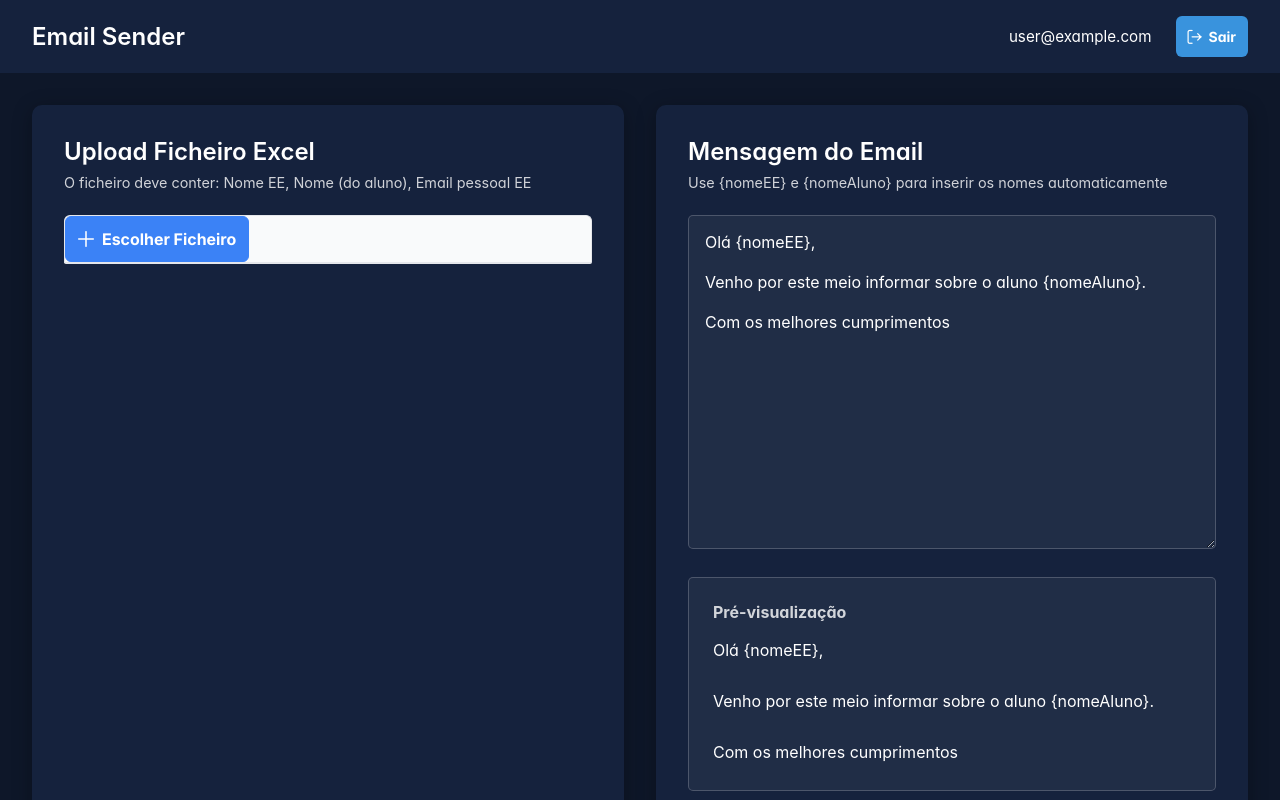
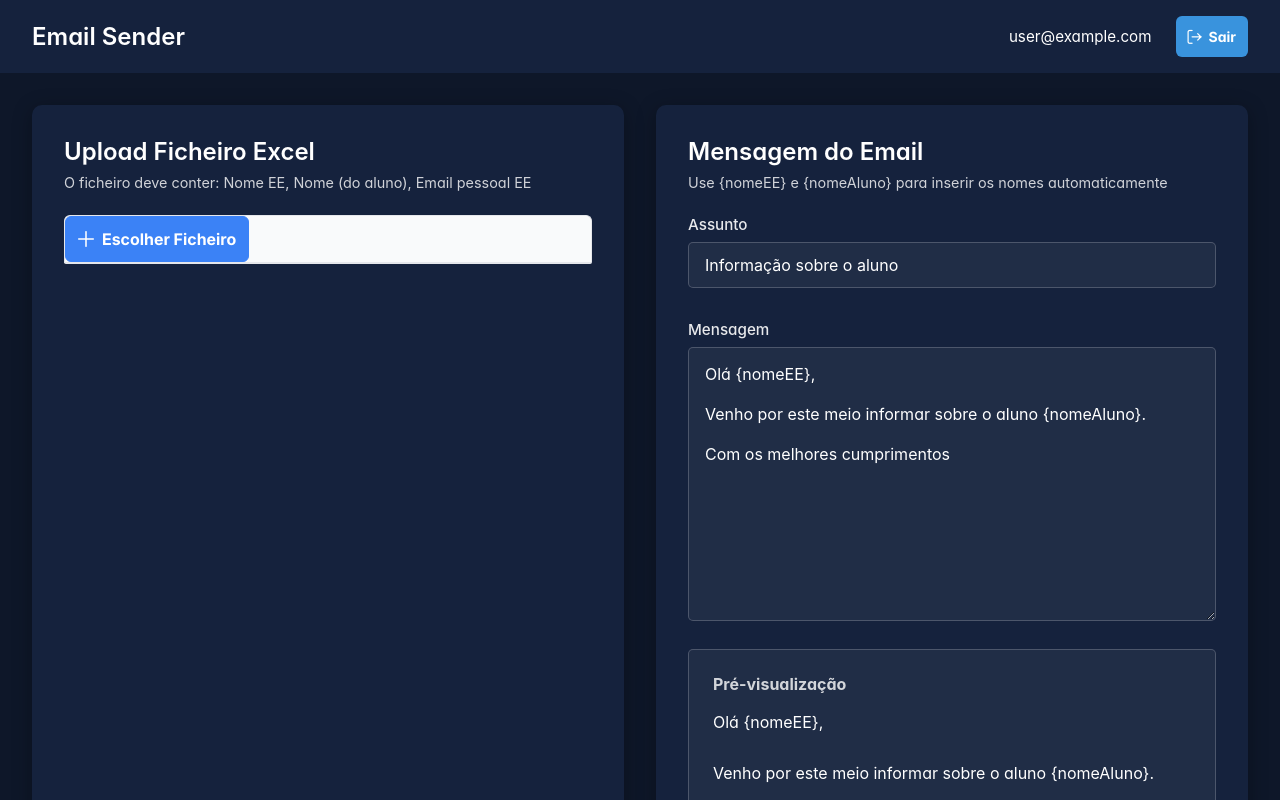
Before and after one commit to clarapbsousa/Email-Sender-Personalized, a Next.js app: page /uploadPage in a window 1280 px wide. Built offline with nearby package versions, Linux system fonts and the light colour scheme; no server answers; sample sign-in values are in the browser's storage.

Commit message:
aceitar caracteres especiais

```diff
--- a/app/api/send-emails/route.ts
+++ b/app/api/send-emails/route.ts
@@ -5,7 +5,7 @@ import { authOptions } from "../auth/[...nextauth]/route"
 
 export async function POST(request: NextRequest) {
   try {
-    const { excelData, message } = await request.json()
+    const { excelData, subject, message } = await request.json()
     const session: any = await getServerSession(authOptions)
 
     if (!session?.user?.email || !session?.accessToken) {
@@ -34,17 +34,21 @@ export async function POST(request: NextRequest) {
           .replace(/{nomeEE}/g, row.nomeEE)
           .replace(/{nomeAluno}/g, row.nomeAluno)
 
+        const personalizedSubject = subject
+          .replace(/{nomeEE}/g, row.nomeEE)
+          .replace(/{nomeAluno}/g, row.nomeAluno)
+
         const emailContent = [
           `From: ${session.user.email}`,
           `To: ${row.emailEE}`,
-          "Content-Type: text/html; charset=utf-8",
+          "Content-Type: text/html; charset=UTF-8",
           "MIME-Version: 1.0",
-          `Subject: Informação sobre o aluno`,
+          `Subject: =?UTF-8?B?${Buffer.from(personalizedSubject).toString("base64")}?=`,
           "",
           personalizedMessage.replace(/\n/g, "<br>"),
         ].join("\n")
 
-        const encodedEmail = Buffer.from(emailContent)
+        const encodedEmail = Buffer.from(emailContent, "utf-8")
           .toString("base64")
           .replace(/\+/g, "-")
           .replace(/\//g, "_")
--- a/app/globals.css
+++ b/app/globals.css
@@ -182,6 +182,37 @@ body {
   color: #ffffff;
 }
 
+.input-label {
+  display: block;
+  font-size: 0.95rem;
+  font-weight: 500;
+  color: rgba(255, 255, 255, 0.9);
+  margin-bottom: 0.5rem;
+  margin-top: 1rem;
+}
+
+.subject-input {
+  width: 100%;
+  padding: 0.75rem 1rem;
+  margin-bottom: 1rem;
+  font-family: inherit;
+  font-size: 1rem;
+  background: rgba(255, 255, 255, 0.05);
+  border: 1px solid rgba(255, 255, 255, 0.2);
+  color: #ffffff;
+  border-radius: 5px;
+}
+
+.subject-input:focus {
+  outline: none;
+  border-color: var(--secondary-color);
+  background: rgba(255, 255, 255, 0.08);
+}
+
+.subject-input::placeholder {
+  color: rgba(255, 255, 255, 0.5);
+}
+
 .message-textarea {
   width: 100%;
   margin-bottom: 1.5rem;
@@ -191,6 +222,12 @@ body {
   color: #ffffff;
   padding: 1rem;
   border-radius: 5px;
+}
+
+.message-textarea:focus {
+  outline: none;
+  border-color: var(--secondary-color);
+  background: rgba(255, 255, 255, 0.08);
 }
 
 .preview-box {
--- a/app/uploadPage/page.tsx
+++ b/app/uploadPage/page.tsx
@@ -21,6 +21,7 @@ export default function Dashboard() {
   const { data: session, status } = useSession();
   const router = useRouter();
   const [excelData, setExcelData] = useState<ExcelData[]>([]);
+  const [subject, setSubject] = useState("Informação sobre o aluno");
   const [message, setMessage] = useState(
     "Olá {nomeEE},\n\nVenho por este meio informar sobre o aluno {nomeAluno}.\n\nCom os melhores cumprimentos"
   );
@@ -67,6 +68,7 @@ export default function Dashboard() {
         },
         body: JSON.stringify({
           excelData,
+          subject,
           message,
         }),
       })
@@ -147,10 +149,21 @@ export default function Dashboard() {
               Use {"{nomeEE}"} e {"{nomeAluno}"} para inserir os nomes
               automaticamente
             </p>
+
+            <label className="input-label">Assunto</label>
+            <input
+              type="text"
+              value={subject}
+              onChange={(e) => setSubject(e.target.value)}
+              className="subject-input"
+              placeholder="Assunto do email"
+            />
+
+            <label className="input-label">Mensagem</label>
             <InputTextarea
               value={message}
               onChange={(e) => setMessage(e.target.value)}
-              rows={15}
+              rows={12}
               className="message-textarea"
               placeholder="Escreva a sua mensagem aqui..."
             />
```
